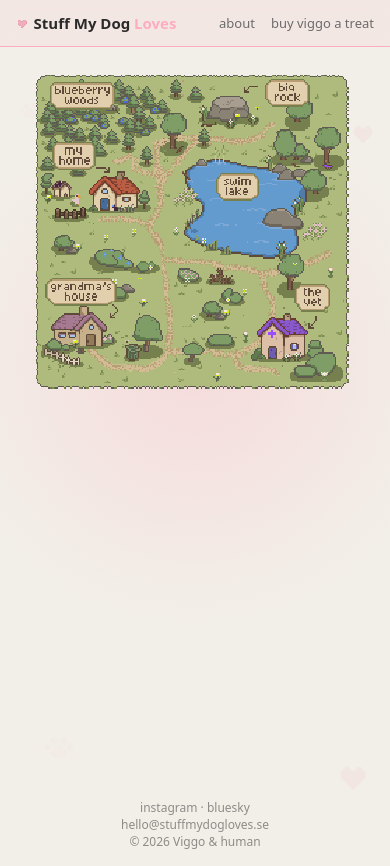
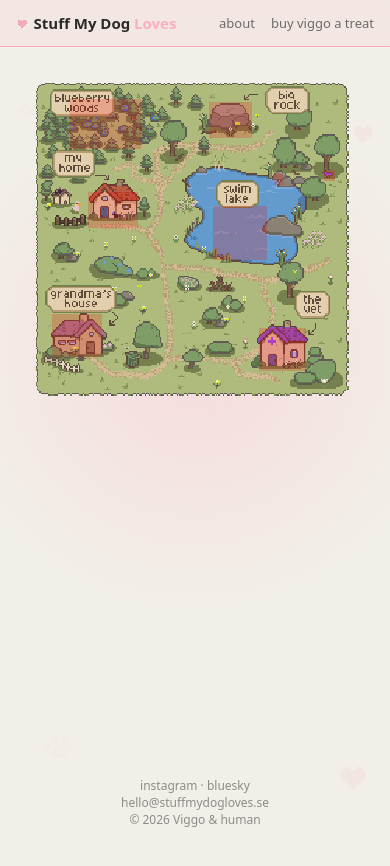
Before and after one commit to osmy25/stuff-my-dog-loves, a Next.js app: page /map in a window 390 px wide. After the commit the page ends 844 px from the top, so only its background shows below. Built offline with nearby package versions, Linux system fonts and the light colour scheme.

Commit message:
ui fixes

```diff
--- a/app/map/page.module.css
+++ b/app/map/page.module.css
@@ -1,32 +1,42 @@
 .page {
-  height: calc(100vh - 60px - 4rem);
+  min-height: auto;
   display: flex;
   justify-content: center;
   align-items: flex-start;
 
   margin-top: -1rem;
+  margin-bottom: -2rem;
 }
 
 .mapContainer {
   position: relative;
   width: min(92vw, calc(100dvh - 95px), 1000px);
-  height: 100%;
-  aspect-ratio: 1 / 1;
+  margin: 0 auto;
 }
 
 .mapContainer img {
   width: 100%;
+  height: auto;
   display: block;
   image-rendering: pixelated;
+
+  transform: translateZ(0);
+  backface-visibility: hidden;
 }
 
 .hotspot {
   position: absolute;
-  background: none; /* add color to see hitbox */
+  background: none;
   border: none;
   cursor: pointer;
   padding: 0;
 }
+
+
+.hotspot {
+  background: rgba(255, 0, 0, 0.2);
+}
+
 
 .home {
   left: 20%;
@@ -51,35 +61,35 @@
 
 .grandma {
   left: 10%;
-  top: 75%;
+  top: 70%;
   width: 14%;
   height: 12%;
 }
 
 .girlfriend {
   left: 86%;
-  top: 32%;
-  width: 2%;
-  height: 2%;
+  top: 30%;
+  width: 3%;
+  height: 3%;
 }
 
 .ball {
-  left: 73%;
-  top: 34%;
-  width: 1%;
-  height: 1%;
+  left: 72%;
+  top: 31%;
+  width: 3%;
+  height: 3%;
 }
 
 .woods {
   left: 15%;
   top: 10%;
-  width: 24%;
-  height: 16%;
+  width: 20%;
+  height: 14%;
 }
 
 .vet {
   left: 68%;
-  top: 77%;
+  top: 74%;
   width: 13%;
   height: 12%;
 }
@@ -103,40 +113,37 @@
   font-weight: 500;
 
   pointer-events: none;
+
   animation: appear 0.12s ease-out;
 }
 
-/* remove the tail completely */
 .thought::after {
   content: none;
-}
-
-.thought::after {
-  content: "";
-  position: absolute;
-
-  left: 50%;
-  bottom: -8px;
-
-  width: 12px;
-  height: 12px;
-
-  background: #f2efe8;
-
-  border-right: 2px solid #5f5a52;
-  border-bottom: 2px solid #5f5a52;
-
-  transform: translateX(-50%) rotate(45deg);
 }
 
 @keyframes appear {
   from {
     opacity: 0;
-    transform: translate(-50%, -105%);
   }
 
   to {
     opacity: 1;
-    transform: translate(-50%, -100%);
   }
 }
+
+@media (max-width: 600px) {
+  .page {
+    margin-top: -0.5rem;
+    margin-bottom: -1.5rem;
+  }
+
+  .mapContainer {
+    width: 92vw;
+  }
+
+  .thought {
+    max-width: 15ch;
+    font-size: 0.75rem;
+    padding: 0.35rem 0.55rem;
+  }
+}
--- a/components/List/List.module.css
+++ b/components/List/List.module.css
@@ -123,7 +123,7 @@
 @media (max-width: 600px) {
   .container {
     margin-top: 0;
-    gap: 1rem;
+    gap: 0.75rem;
   }
 
 
```
